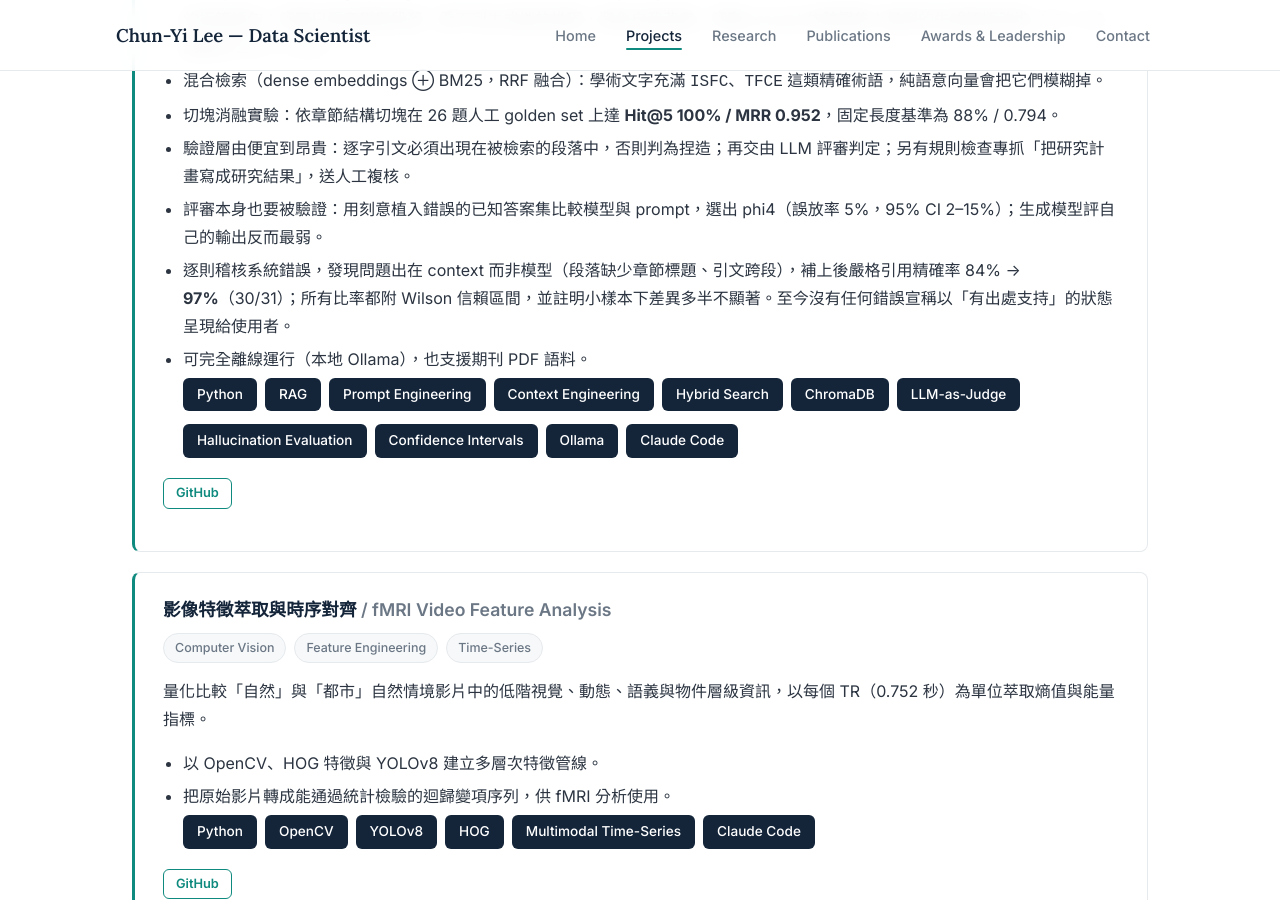
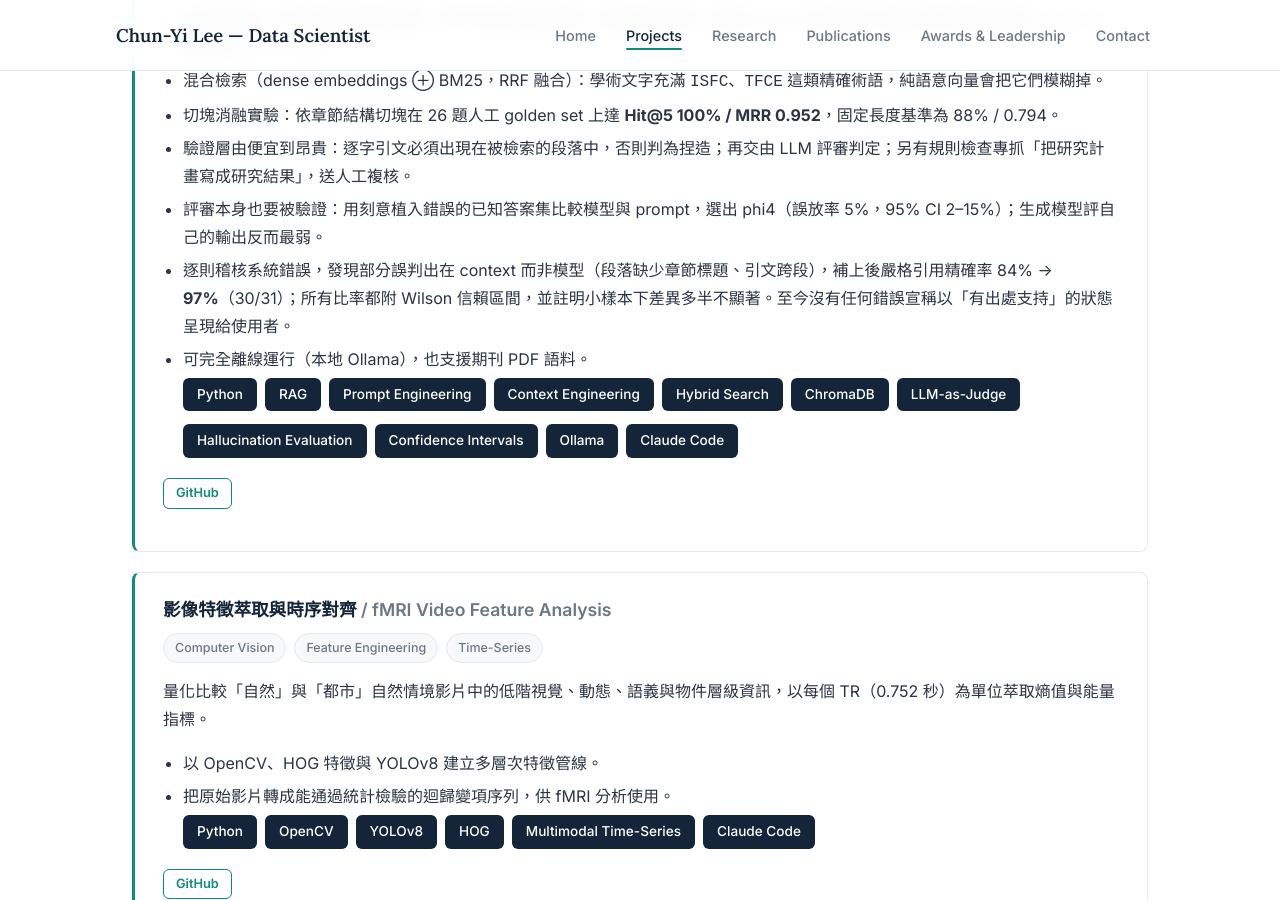
Before and after one commit to JamesLeeCY/JamesLeeCY.github.io, a Jekyll site: the page built from projects.md, in a window 1280 px wide and 900 px high, scrolled down 1655 px. Built offline with Jekyll 4.4.1, drawn with Linux system fonts in a browser that asks for light colours.

Commit message:
Soften RAG audit wording: only some false rejections were context issues
Co-Authored-By: Claude Opus 5.5 <noreply@anthropic.com>

```diff
--- a/projects.md
+++ b/projects.md
@@ -69,7 +69,7 @@ permalink: /projects.html
             <li>切塊消融實驗：依章節結構切塊在 26 題人工 golden set 上達 <strong>Hit@5 100% / MRR 0.952</strong>，固定長度基準為 88% / 0.794。</li>
             <li>驗證層由便宜到昂貴：逐字引文必須出現在被檢索的段落中，否則判為捏造；再交由 LLM 評審判定；另有規則檢查專抓「把研究計畫寫成研究結果」，送人工複核。</li>
             <li>評審本身也要被驗證：用刻意植入錯誤的已知答案集比較模型與 prompt，選出 phi4（誤放率 5%，95% CI 2–15%）；生成模型評自己的輸出反而最弱。</li>
-            <li>逐則稽核系統錯誤，發現問題出在 context 而非模型（段落缺少章節標題、引文跨段），補上後嚴格引用精確率 84% → <strong>97%</strong>（30/31）；所有比率都附 Wilson 信賴區間，並註明小樣本下差異多半不顯著。至今沒有任何錯誤宣稱以「有出處支持」的狀態呈現給使用者。</li>
+            <li>逐則稽核系統錯誤，發現部分誤判出在 context 而非模型（段落缺少章節標題、引文跨段），補上後嚴格引用精確率 84% → <strong>97%</strong>（30/31）；所有比率都附 Wilson 信賴區間，並註明小樣本下差異多半不顯著。至今沒有任何錯誤宣稱以「有出處支持」的狀態呈現給使用者。</li>
             <li>可完全離線運行（本地 Ollama），也支援期刊 PDF 語料。</li>
         </ul>
         <ul class="tag-list">
```
